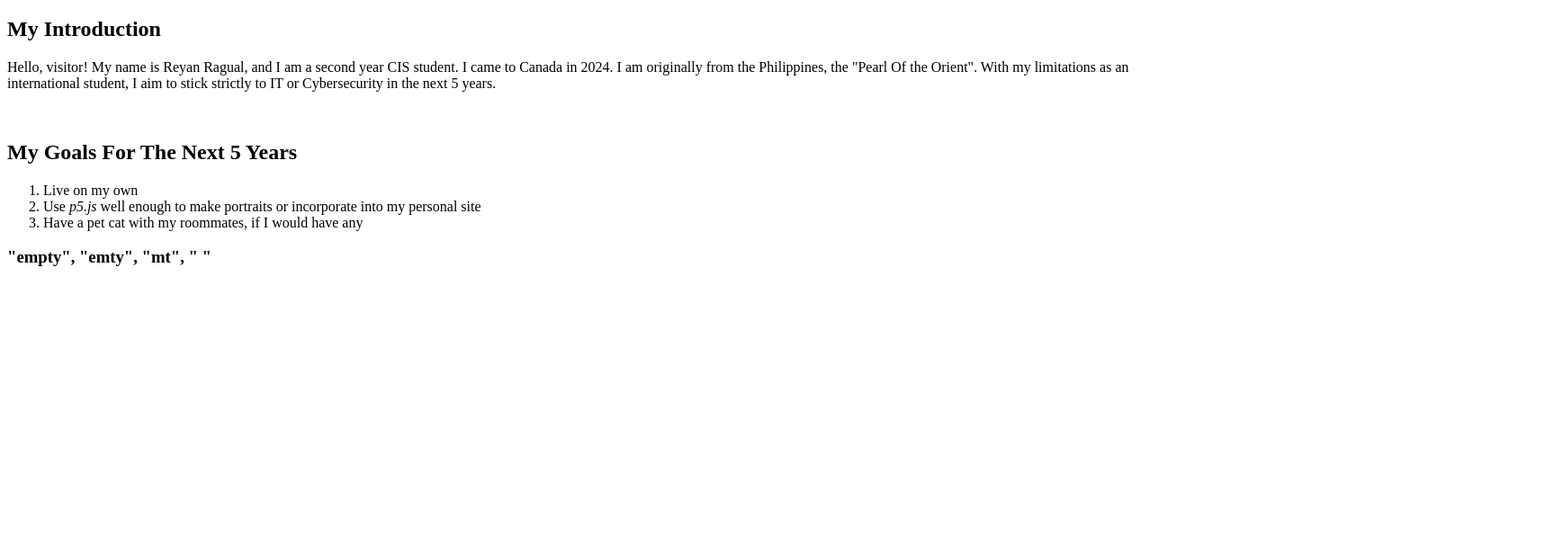
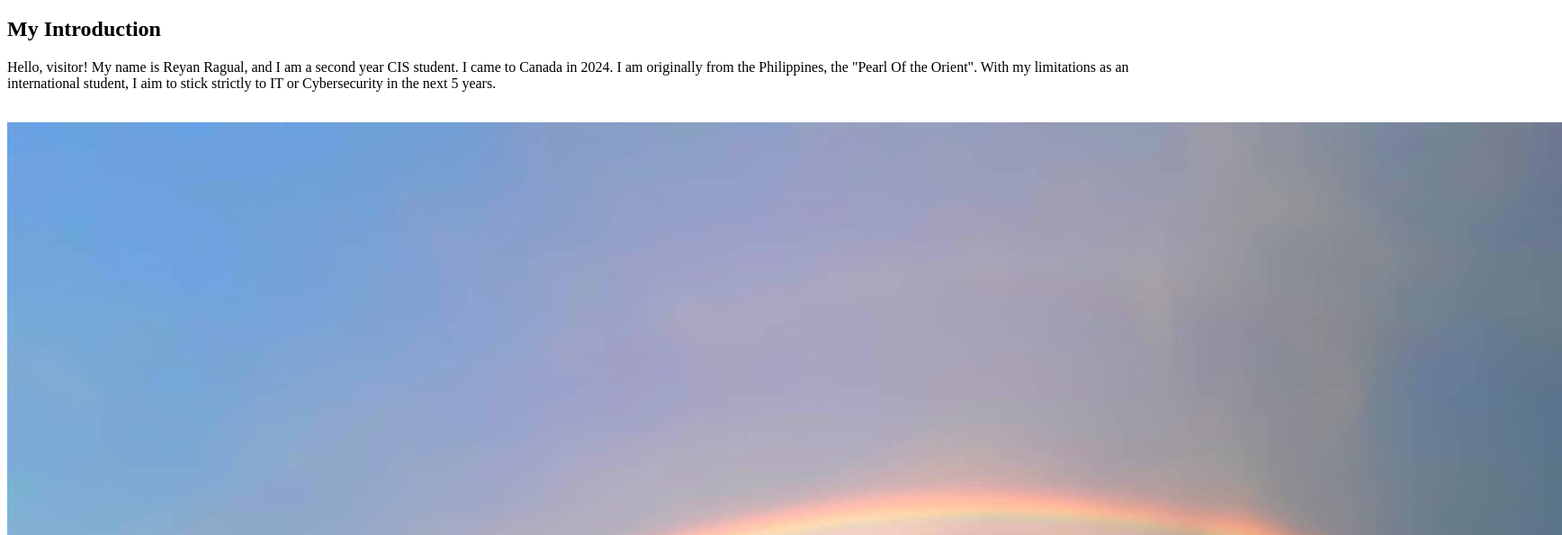
Before and after one commit to topaz-triumph20/cosc219-site, a plain HTML site: page index.html in a window 1280 px wide. Shown: the part 105-700 px from the top of the page at 90% size, 1736 px wide, since content can reach past the window. Drawn offline with Linux system fonts and the light colour scheme.

Commit message:
too lazy to do anything else so i just added the image to test it out

```diff
--- a/index.html
+++ b/index.html
@@ -21,6 +21,7 @@
             I aim to stick strictly to IT or Cybersecurity in the next 5 years.
         </p>
         <br>
+        <img src="images/double-rainbow.jpg" alt="have a double rainbow for double luck <3">
         <h2> My Goals For The Next 5 Years</h2>
         <ol>
             <li>Live on my own</li>
```
Also changed, not shown: images/double-rainbow.jpg (added).
